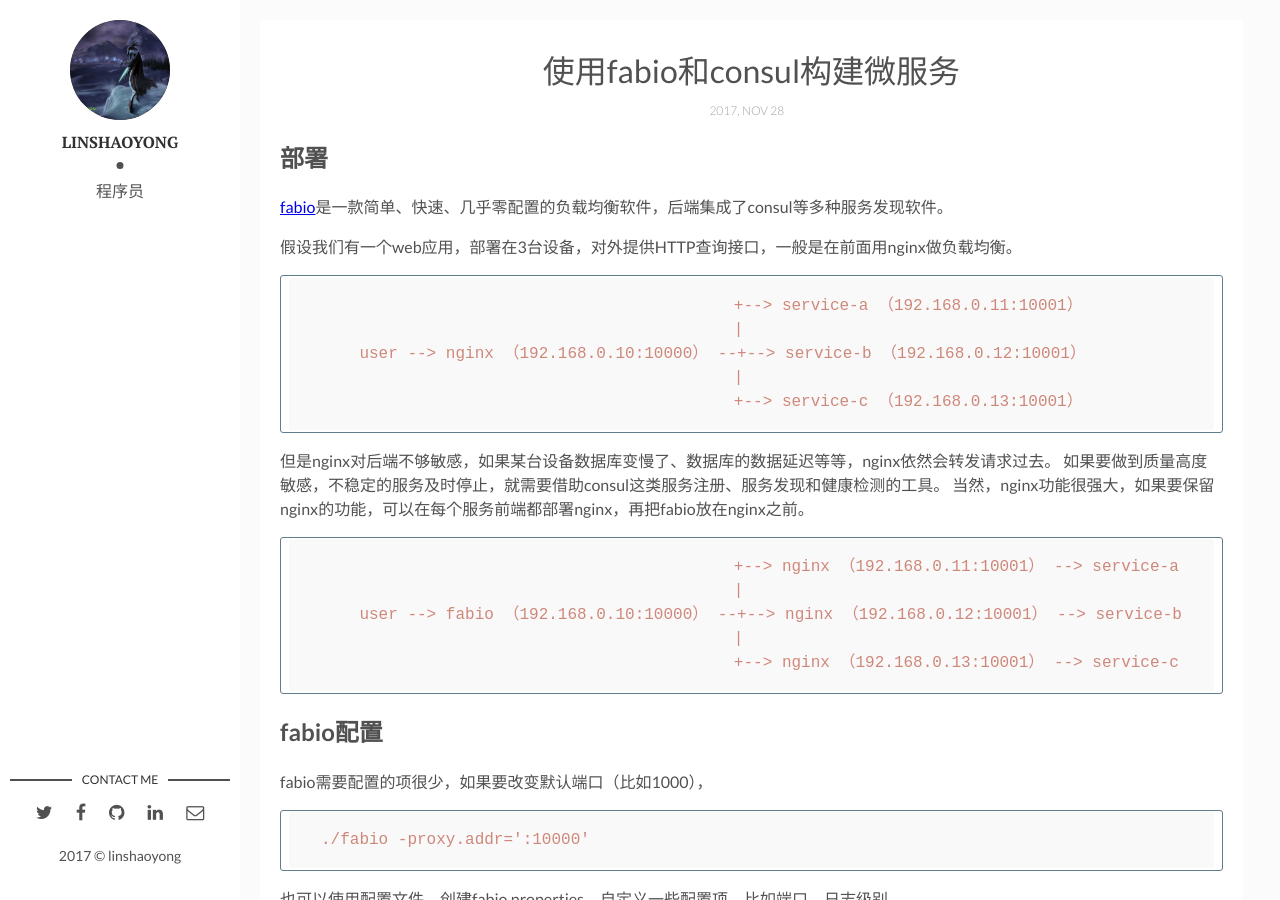
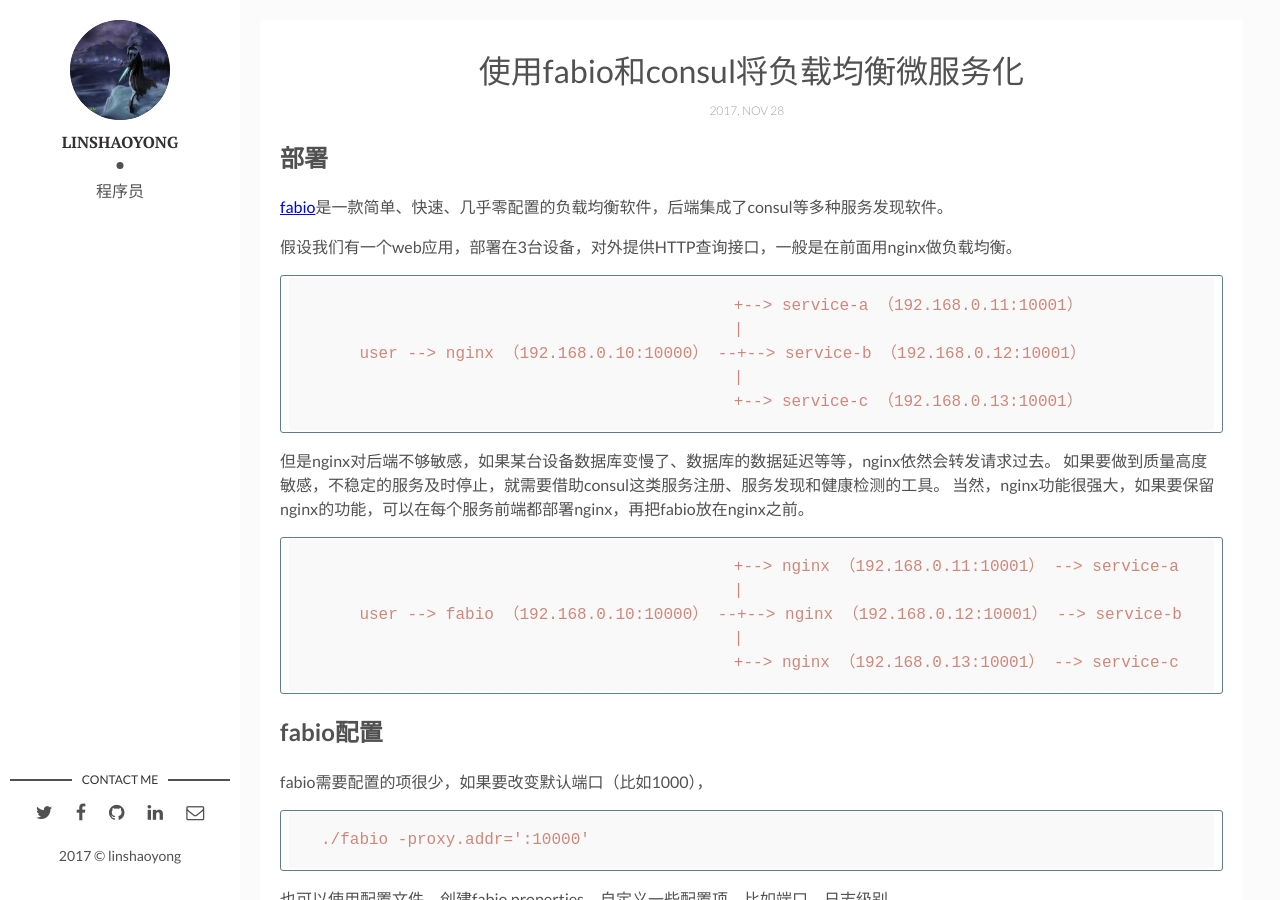
Before and after one commit to linshaoyong/linshaoyong.github.io, a Jekyll site: the page built from _posts/2017-11-28-using-fabio-and-consul.md, in a window 1280 px wide and 900 px high. Built offline with Jekyll 4.4.1, drawn with Linux system fonts in a browser that asks for light colours.

Commit message:
delete imgs

```diff
--- a/_posts/2017-11-28-using-fabio-and-consul.md
+++ b/_posts/2017-11-28-using-fabio-and-consul.md
@@ -1,8 +1,8 @@
 ---
 layout: post
-title: "使用fabio和consul构建微服务"
+title: "使用fabio和consul将负载均衡微服务化"
 date: 2017-11-28 14:15:56 +0800
-categories:
+tags: [fabio, consul, 微服务]
 ---
 
 ## 部署
```
Also changed, not shown: assets/img/home-page.jpg (deleted), assets/img/how-to-start.jpg (deleted), assets/img/i-rest.jpg (deleted), assets/img/js-1.png (deleted), assets/img/mac.jpg (deleted), assets/img/post-example.jpg (deleted), assets/img/promo-img.jpg (deleted), assets/img/software.jpg (deleted), assets/img/we-in-rest.jpg (deleted), assets/img/workflow.jpg (deleted).
